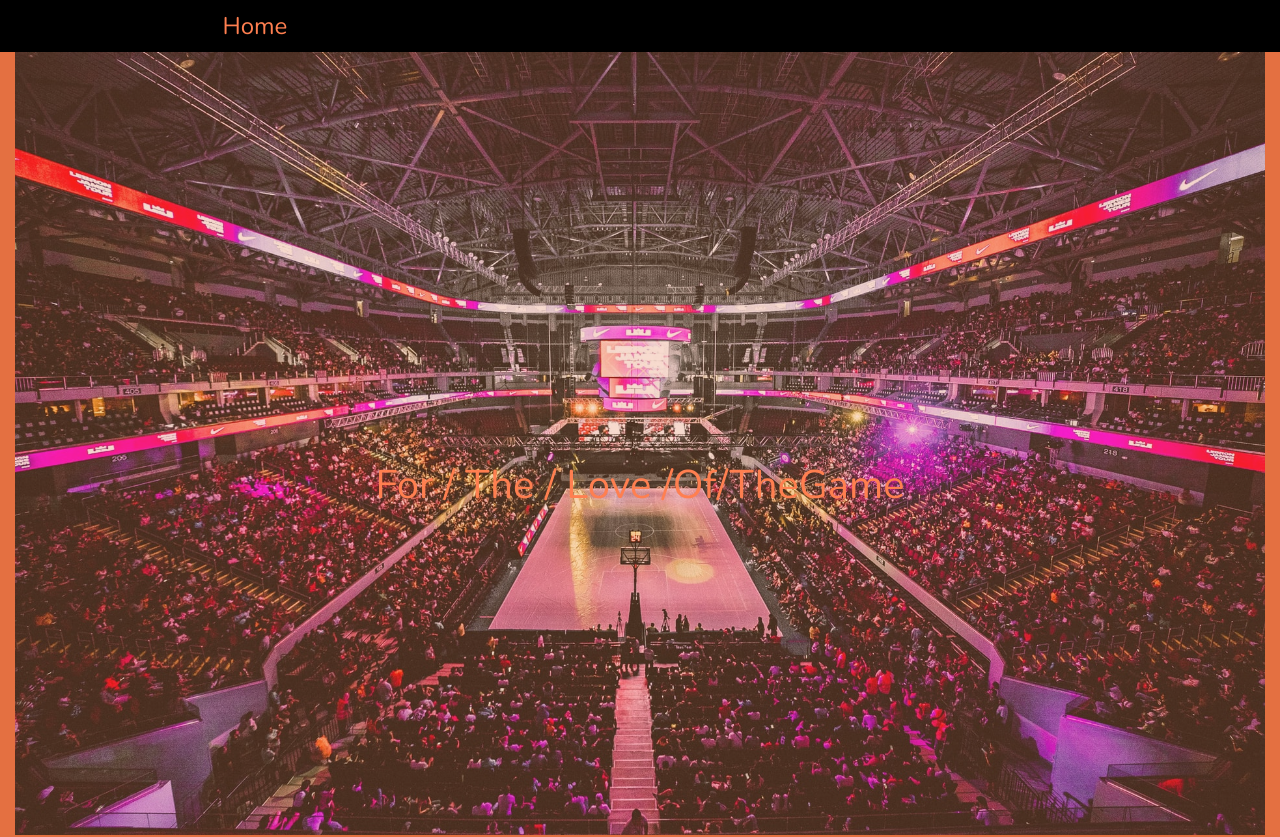
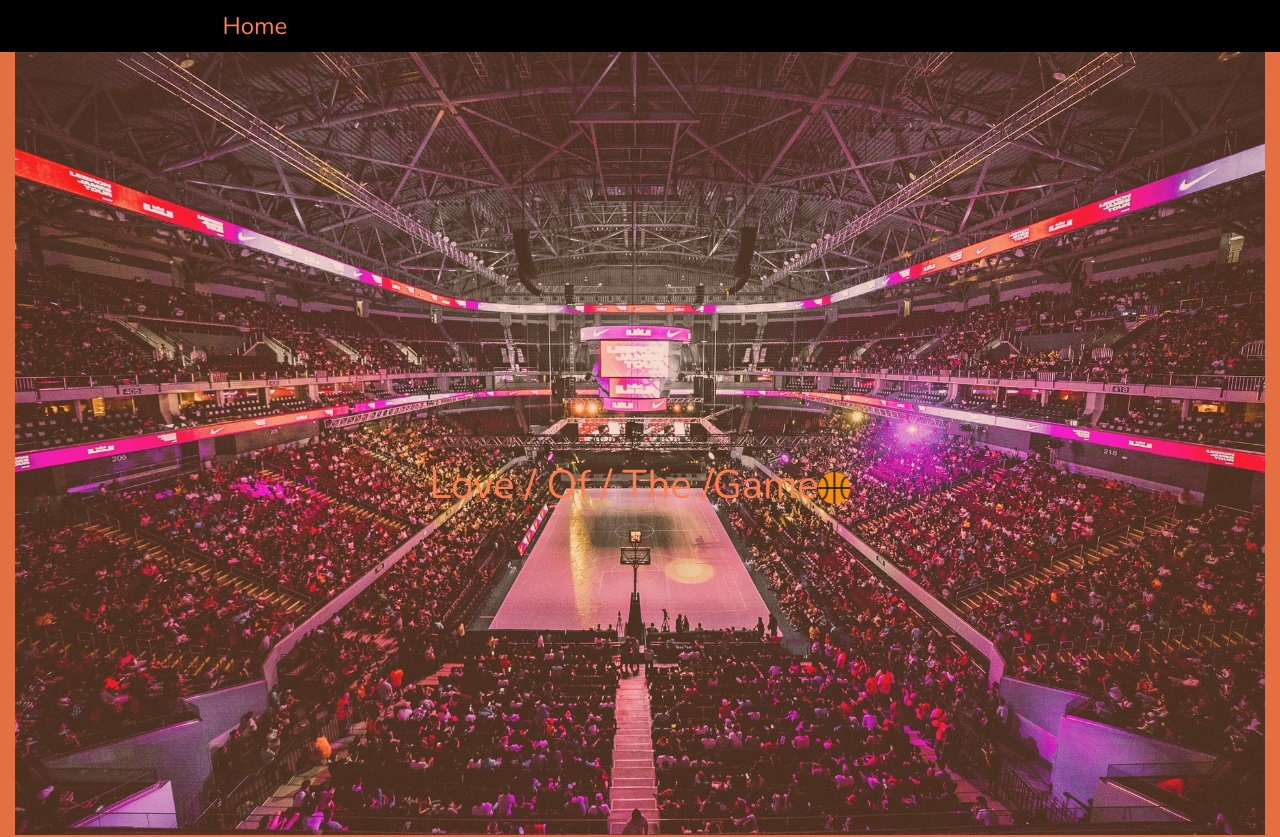
Before and after one commit to WesleySprinkle/LoveOfGame, a plain HTML site: page index.html in a window 1280 px wide. Shown: the top 837 px of the page. Drawn offline with nearby package versions, Linux system fonts and the light colour scheme.

Commit message:
Changed heading title

```diff
--- a/index.html
+++ b/index.html
@@ -37,7 +37,7 @@
             </nav>
        <div class="container" id="MainPic">
         <img id="basketballArena" src="./imgs/amazingArena.jpg" alt="Basketball Arena" >
-        <div class="centered"><h1 class="">For <span>/</span> The <span>/</span> Love <span>/</span>Of<span>/</span>The<span>Game</span></h1></div>
+        <div class="centered"><h1 class="">Love <span>/</span> Of <span>/</span> The <span>/</span>Game<span><img src="./imgs/bballfav.png" alt="small basketball"></span></h1></div>
        </div>
 
        <section class="container-fluid px-0" >
```
